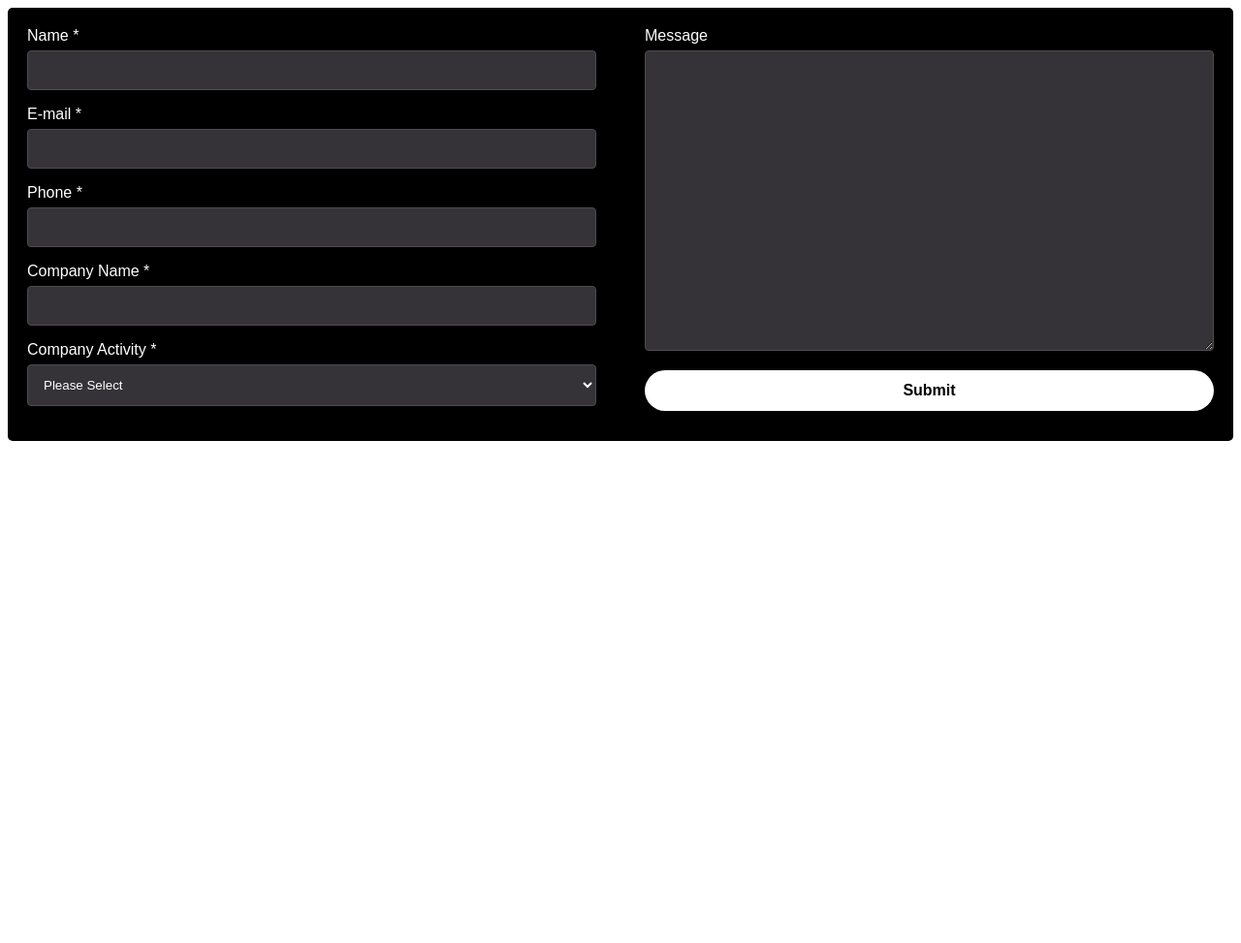
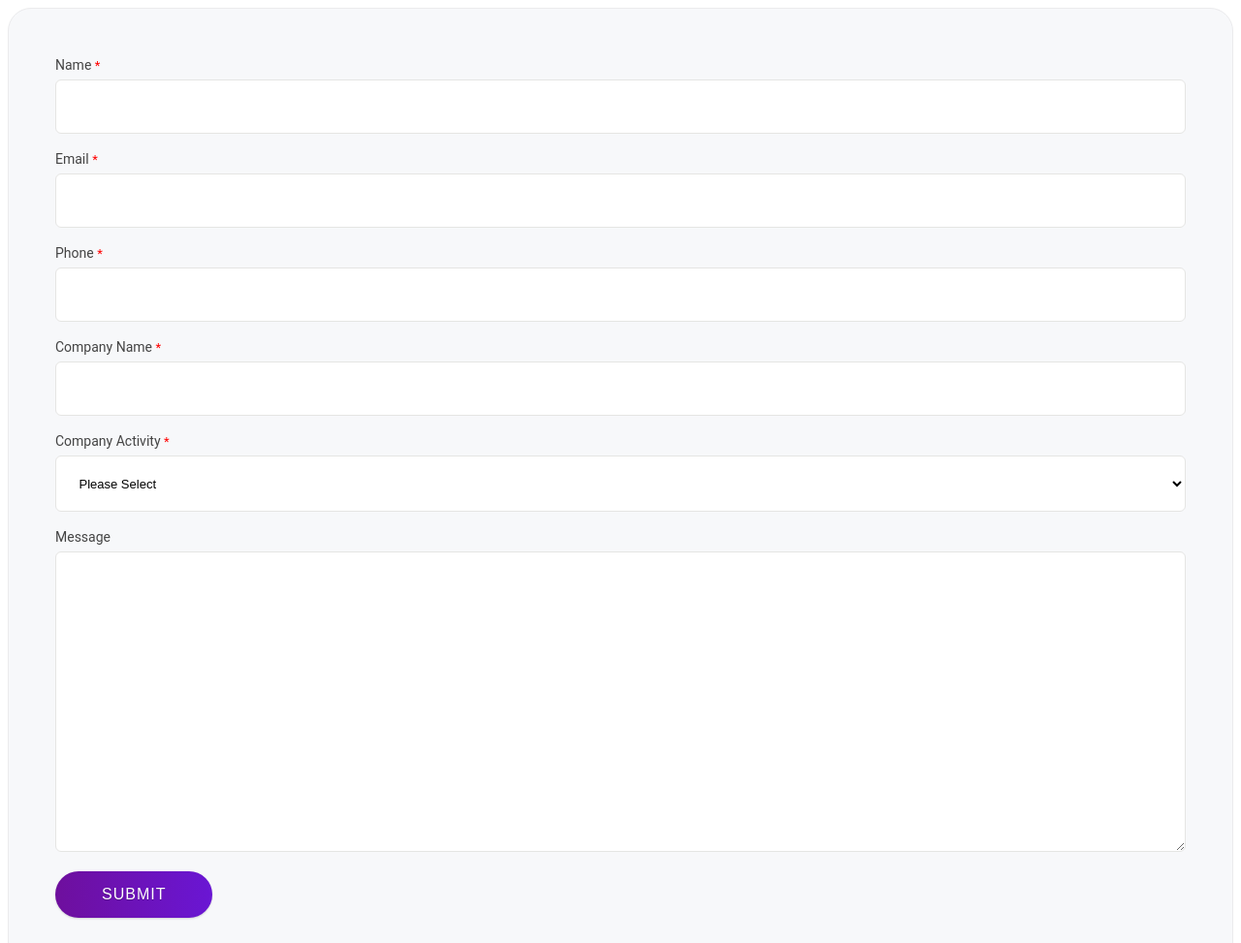
Before and after one commit to 3liGlobal/B2B-Lead-trial-Contact-Form, a plain HTML site: page index.html in a window 1280 px wide. Shown: the top 973 px of the page at 97% size. Before the commit the page ends 800 px from the top, so only its background shows below. Drawn offline with Linux system fonts and the light colour scheme; a web font is replaced by a local one.

Commit message:
update the UI and layout of the form

```diff
--- a/index.html
+++ b/index.html
@@ -2,7 +2,9 @@
 <html>
   <head>
     <meta name="viewport" content="width=device-width, initial-scale=1" />
+    <link href="https://fonts.cdnfonts.com/css/hvdtrial-brandon-grotesque" rel="stylesheet">
     <style>
+      @import url('https://fonts.cdnfonts.com/css/hvdtrial-brandon-grotesque');
       body {
         font-family: Arial, Helvetica, sans-serif;
       }
@@ -15,57 +17,90 @@
       input[type="tel"],
       select,
       textarea {
-        color: #fff;
-        background-color: #353338;
+        background: #fff;
+        border: 1px solid #e5e5e3;
+        -webkit-border-radius: 2px;
+        -moz-border-radius: 2px;
+        border-radius: 6px;
+        padding: 19.5px;
+        font-size: 13px;
         width: 100%;
-        padding: 12px;
-        border: 1px solid #4e4c50;
-        border-radius: 4px;
         box-sizing: border-box;
         margin-top: 6px;
         margin-bottom: 16px;
         resize: vertical;
+        outline: none;
       }
-
+      input:hover,
+      select:hover,
+      textarea:hover {
+        border: 1px solid rgba(157, 157, 157, 0.75);
+      }
+      input:focus,
+      select:focus,
+      textarea:focus {
+        border: 1px solid rgb(0 0 0 / 75%) !important;
+        -webkit-box-shadow: 0 0 5px rgba(0, 0, 0, 0.5) !important;
+        -moz-box-shadow: 0 0 5px rgba(82, 168, 236, 0.5) !important;
+        box-shadow: 0 0 5px rgb(0 4 6 / 50%) !important;
+      }
+      .sterik {
+        color: #ff0000 !important;
+        font-weight: normal;
+        margin-left: 0px;
+        padding: 0;
+        font-size: 13px !important;
+      }
       button {
-        width: 100%;
-        padding: 12px 0px;
+        font-family: 'HvDTrial Brandon Grotesque', sans-serif;
+        text-transform: uppercase;
+        letter-spacing: 1px;
+        font-weight: 400;
         font-size: 16px;
-        font-weight: bold;
-        color: #000;
-        background-color: #fff;
-        border: none;
-        border-radius: 25px;
-        text-align: center;
-        cursor: pointer;
-        transition: background-color 0.3s ease;
-        box-shadow: 0px 4px 10px rgba(0, 0, 0, 0.1);
+        padding: 15px 48px;
+        border-radius: 40px;
+        color: #fff;
+        border: 0px solid;
+        background-image: linear-gradient(to right, #6e0f9d, #6a16d4);
+        background: -moz-linear-gradient(right, #6e0f9d, #6a16d4);
+        filter: progid:DXImageTransform.Microsoft.gradient(startColorstr='#2f9eec', endColorstr='#1988d6');
+        -moz-box-shadow: 0 1px 2px rgba(0, 0, 0, 0.15);
+        -webkit-box-shadow: 0 1px 2px rgba(0, 0, 0, 0.15);
+        box-shadow: 0 1px 2px rgba(0, 0, 0, 0.15);
+        text-shadow: 0 1px 0 rgba(0, 0, 0, 0.25);
       }
       label {
-        color: #fff;
+        font-weight: 400;
+        font-size: 14px;
+        color: #444;
       }
       option {
-        color: #fff;
+        color: #444;
       }
       button:hover {
-        background-color: #f0f0f0;
+        background: #1988d6;
+        background-image: linear-gradient(to right, #6e0f9d, #6e0f9d);
       }
 
       .container {
-        border-radius: 5px;
-        background-color: black;
-        padding: 20px;
+        background-attachment: fixed;
+        background-color: #f7f8fa;
+        color: #444444;
+        font-family: "Roboto", sans-serif;
+        margin: 0 auto;
+        border: 1px solid #ebebed;
+        border-radius: 24px;
+        padding: 3rem;
       }
       .main-1 {
         display: flex;
-        flex-direction: row;
-        column-gap: 50px;
+        flex-direction: column;
       }
       .left-d {
-        width: 50%;
+        width: 100%;
       }
       .right-d {
-        width: 50%;
+        width: 100%;
       }
       .error {
         color: red;
@@ -106,20 +141,6 @@
         background-color: #ccc;
         cursor: not-allowed;
       }
-
-      @media only screen and (max-width: 600px) {
-        .main-1 {
-          display: flex;
-          flex-direction: column;
-          column-gap: 50px;
-        }
-        .left-d {
-          width: 100%;
-        }
-        .right-d {
-          width: 100%;
-        }
-      }
     </style>
   </head>
   <body>
@@ -128,7 +149,7 @@
         <div class="main-1">
           <div class="left-d">
             <div>
-              <label for="name">Name * </label>
+              <label for="name">Name </label><span class="sterik">*</span>
               <input
                 type="text"
                 id="name"
@@ -141,7 +162,7 @@
             </div>
 
             <div>
-              <label for="email">E-mail * </label>
+              <label for="email">Email </label><span class="sterik">*</span>
               <input
                 type="email"
                 id="email"
@@ -152,7 +173,7 @@
             </div>
 
             <div>
-              <label for="phone">Phone *</label>
+              <label for="phone">Phone </label><span class="sterik">*</span>
               <input
                 type="tel"
                 id="phone"
@@ -165,15 +186,21 @@
             </div>
 
             <div>
-              <label for="company-name">Company Name *</label>
-              <input type="text" id="company-name" name="company-name"
-              maxlength="70" pattern="[A-Za-z\s/.,'’\"!@#$%^&*()\-_=+:;?]+
-              title="up to 70 characters." />
+              <label for="company-name">Company Name </label><span class="sterik">*</span>
+              <input
+                type="text"
+                id="company-name"
+                name="company-name"
+                maxlength="70"
+                pattern="[A-Za-z\s/.,'’\"
+                !@#$%^&*()\-_="+:;?]+"
+                title="up to 70 characters."
+              />
               <div class="error" id="companyNameError"></div>
             </div>
 
             <div>
-              <label for="company-activity">Company Activity *</label>
+              <label for="company-activity">Company Activity </label><span class="sterik">*</span>
               <select id="company-activity" name="company-activity" required>
                 <option value="select" selected disabled>Please Select</option>
                 <option value="Hotel">Hotel</option>
@@ -193,7 +220,7 @@
               style="height: 310px"
             ></textarea>
 
-            <div style="display: flex; align-items:center;">
+            <div style="display: flex; align-items: center">
               <button type="submit" id="submitButton">Submit</button>
               <span class="loader hidden" id="loader"></span>
             </div>
```
Lines whose indentation alone changed are shown as unchanged.
